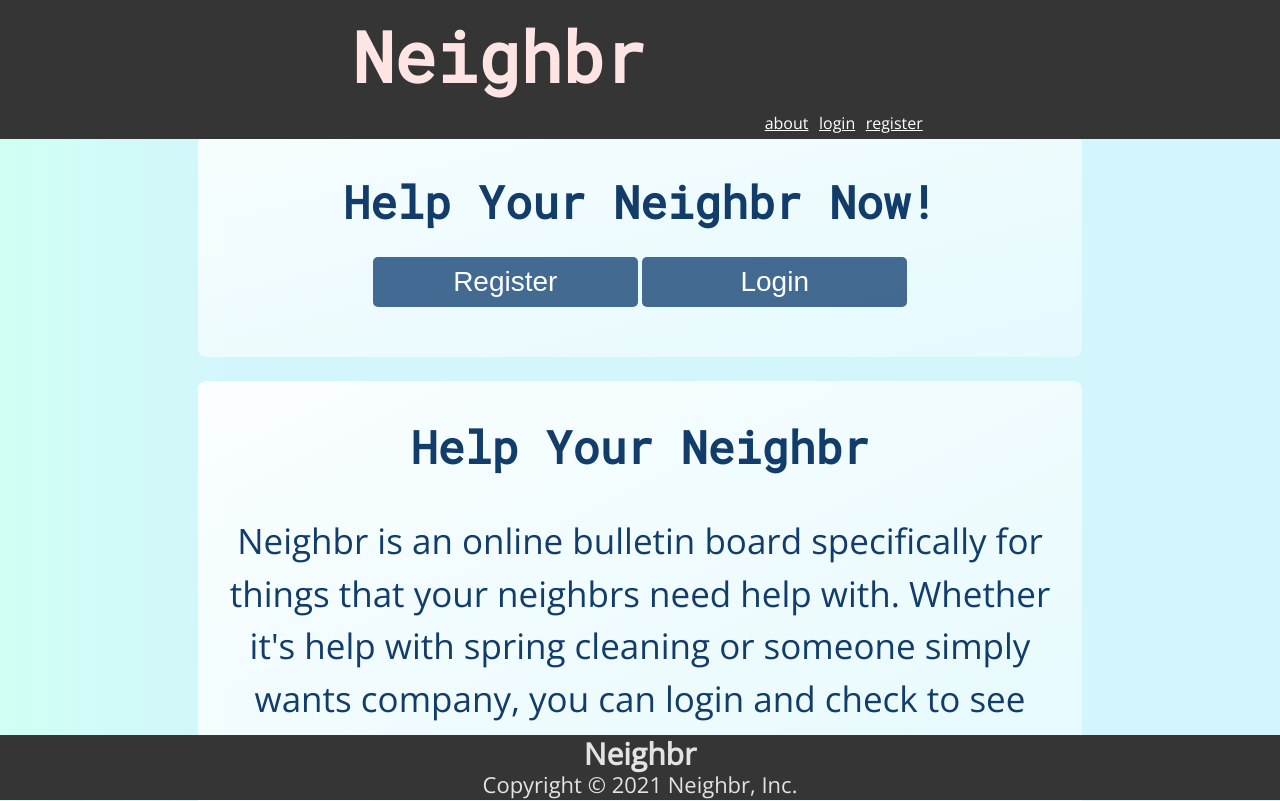
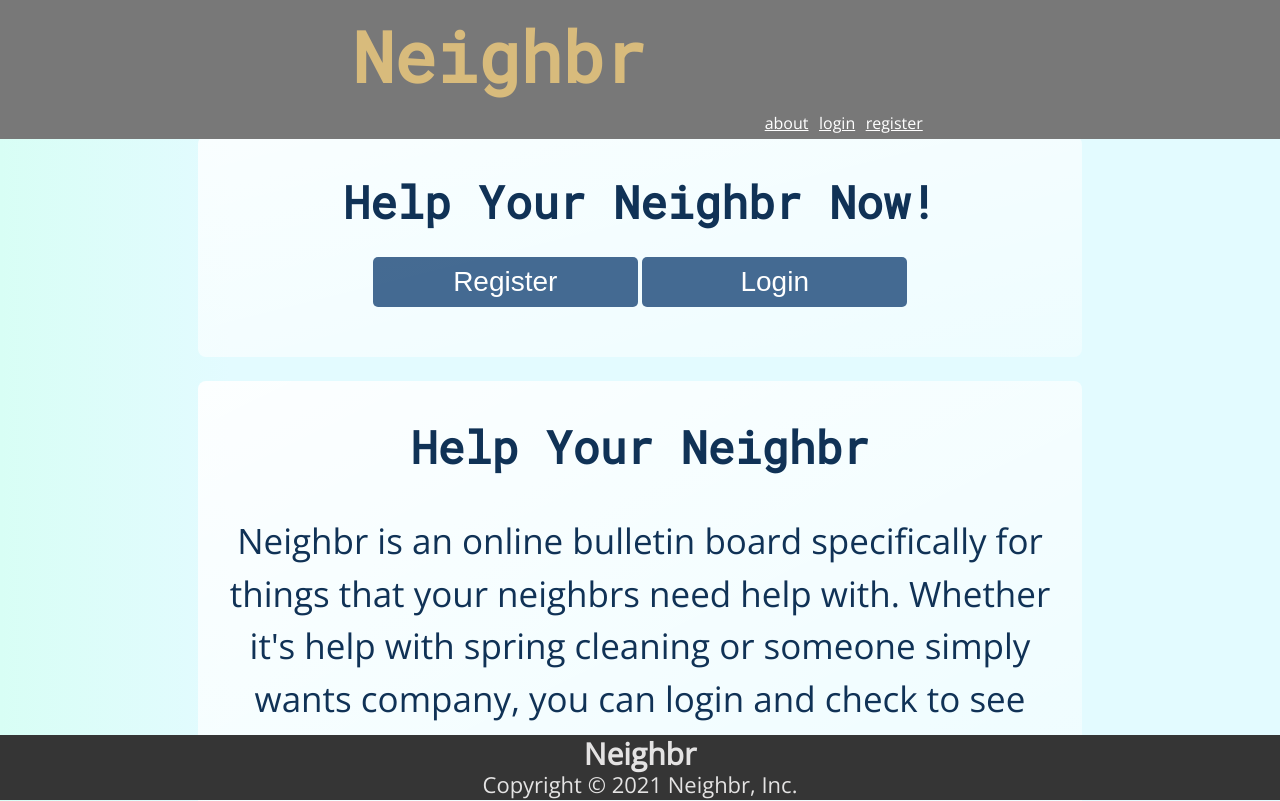
Before and after one commit to xeviert/Neighbr, a React (Create React App) app: page /about in a window 1280 px wide. Shown: the top 801 px of the page. Built offline with nearby package versions, Linux system fonts and the light colour scheme; no server answers.

Commit message:
update some style

```diff
--- a/src/Components/NavBar/NavBar.css
+++ b/src/Components/NavBar/NavBar.css
@@ -3,7 +3,7 @@ header {
     top: 0;
     left: 0;
     right: 0;
-    background-color: #353535;
+    background-color: #787878;
 }
 
 #desktop-header {
@@ -24,7 +24,7 @@ header {
     margin-top: 4px;
     margin-bottom: 2px;
     margin-left: 1vh;
-    color: #ffe4e4;
+    color: #d8bb7c;
 }
 
 .link:before, .link:after{
--- a/src/index.css
+++ b/src/index.css
@@ -6,11 +6,11 @@
 body {
   font-size: 18px;
   font-family: 'Open Sans', sans-serif;
-  color: #123C69;
+  color: #103256;
   background:
     linear-gradient(
-      90deg, rgb(208, 255, 243)
-      0%, rgb(211, 246, 252) 18%);
+      90deg, rgb(216, 254, 245)
+      0%, rgb(227, 251, 255) 18%);
   line-height: 1.5;
 }
 
```
Also changed, not shown: 1 other file (tests, documents, lock files or other folders).
